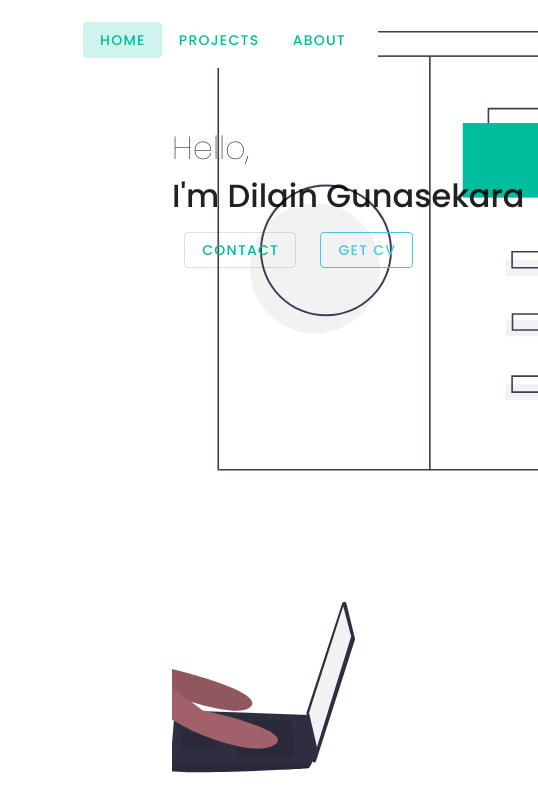
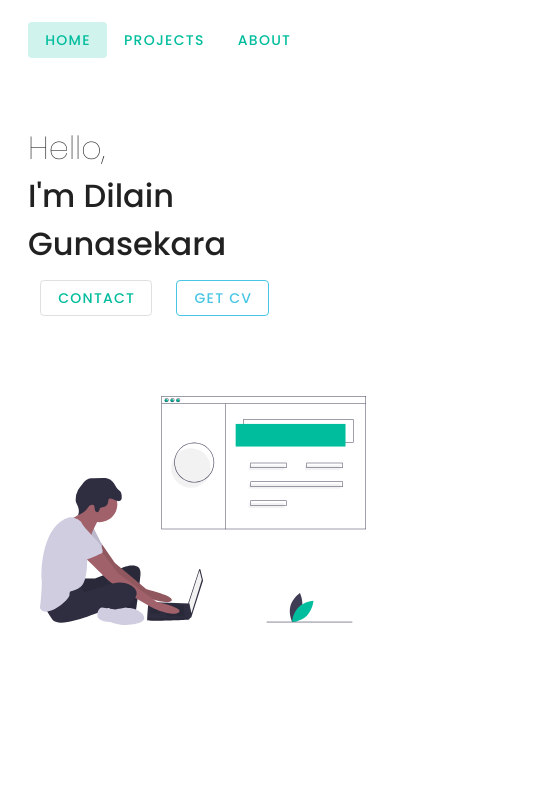
Before and after one commit to DSGunasekara/Portfolio, a Vue app: page / in a window 390 px wide. Shown: the top 812 px of the page, 538 px wide, since content can reach past the window. Built offline with nearby package versions, Linux system fonts and the light colour scheme.

Commit message:
responsive added

```diff
--- a/src/components/NavBar.vue
+++ b/src/components/NavBar.vue
@@ -1,8 +1,6 @@
 <template>
   <div class="container">
     <v-toolbar flat>
-
-      <v-spacer></v-spacer>
 
       <v-btn to="/" text color="#00BD9D">
         Home
--- a/src/views/Home.vue
+++ b/src/views/Home.vue
@@ -25,6 +25,9 @@
             </v-speed-dial>
           </div>
           <div class="col-auto"><v-btn outlined color="#49C6E5" @click="getPdf">Get CV</v-btn></div>
+        </div>
+        <div class="imgContainer">
+          <img src="~@/assets/undraw_web_developer_p3e5.svg" alt="">
         </div>
       </div>
     </div>
@@ -72,6 +75,10 @@ export default {
   padding-top: 10rem;
 }
 
+.imgContainer{
+  display: none;
+}
+
 .heading {
   margin-top: -8rem;
   margin-left: 10rem;
@@ -85,4 +92,56 @@ export default {
   height: 75vh;
 }
 
+@media only screen and (max-width: 600px){
+  .heading{
+    background: none;
+    /*background-image: url("~@/assets/undraw_web_developer_p3e5.svg");*/
+    /*background-position: 50% 50%;*/
+    /*background-size: contain;*/
+    margin-left: 1rem;
+    height: auto;
+    width: auto;
+  }
+  .container{
+    /*height: 100vh;*/
+    margin: 0;
+    height: auto;
+
+  }
+  .imgContainer{
+    display: block;
+  }
+  .imgContainer img{
+    width: 100%;
+    height: auto;
+    margin-top: 5rem;
+  }
+}
+
+@media only screen and (max-width: 1700px){
+  .heading{
+    background: none;
+    /*background-image: url("~@/assets/undraw_web_developer_p3e5.svg");*/
+    /*background-position: 50% 50%;*/
+    /*background-size: contain;*/
+    margin-left: 1rem;
+    height: auto;
+    width: auto;
+  }
+  .container{
+    /*height: 100vh;*/
+    margin: 0;
+    height: auto;
+
+  }
+  .imgContainer{
+    display: block;
+  }
+  .imgContainer img{
+    width: 100%;
+    height: auto;
+    margin-top: 5rem;
+  }
+}
+
 </style>
```
